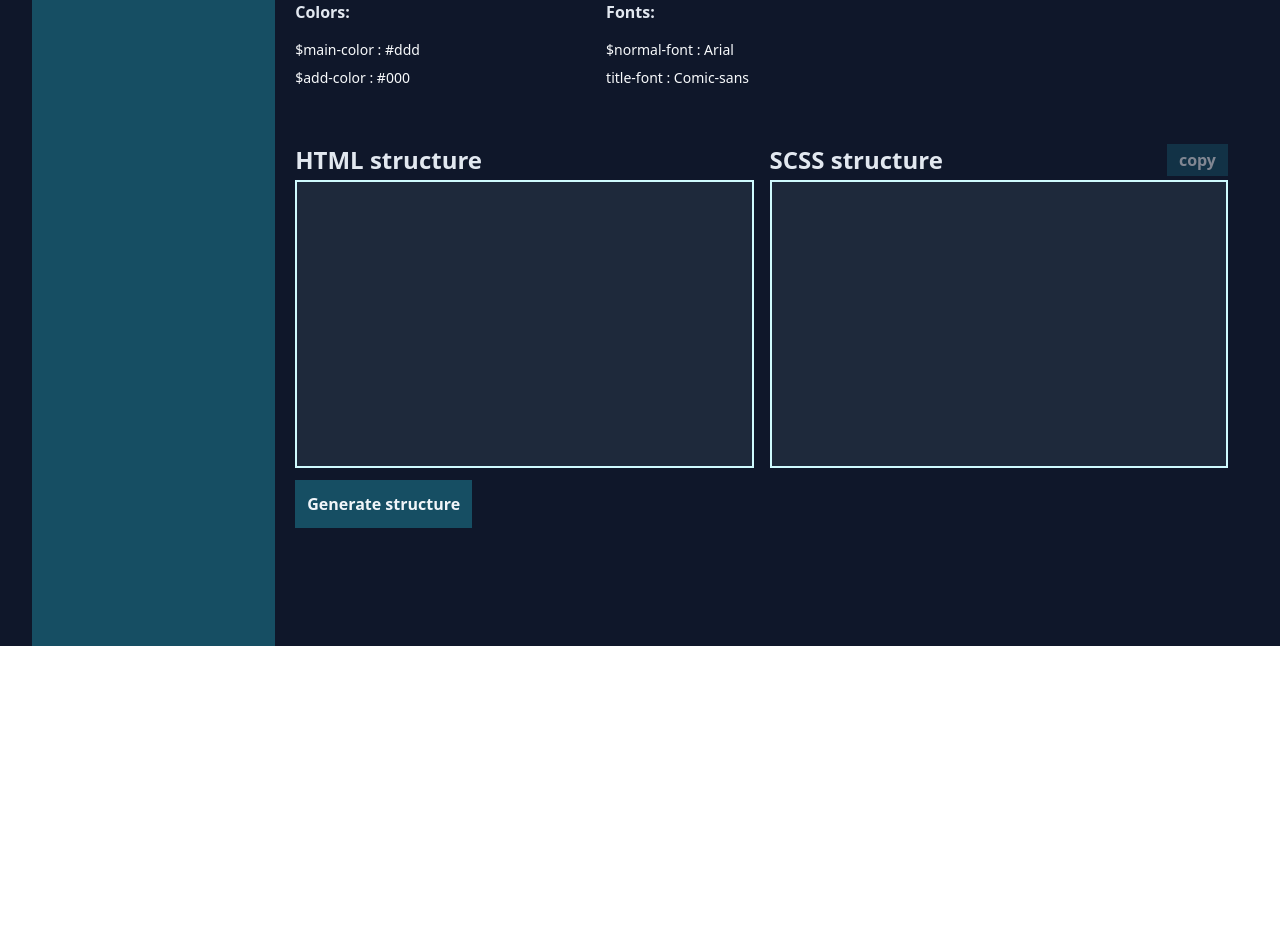
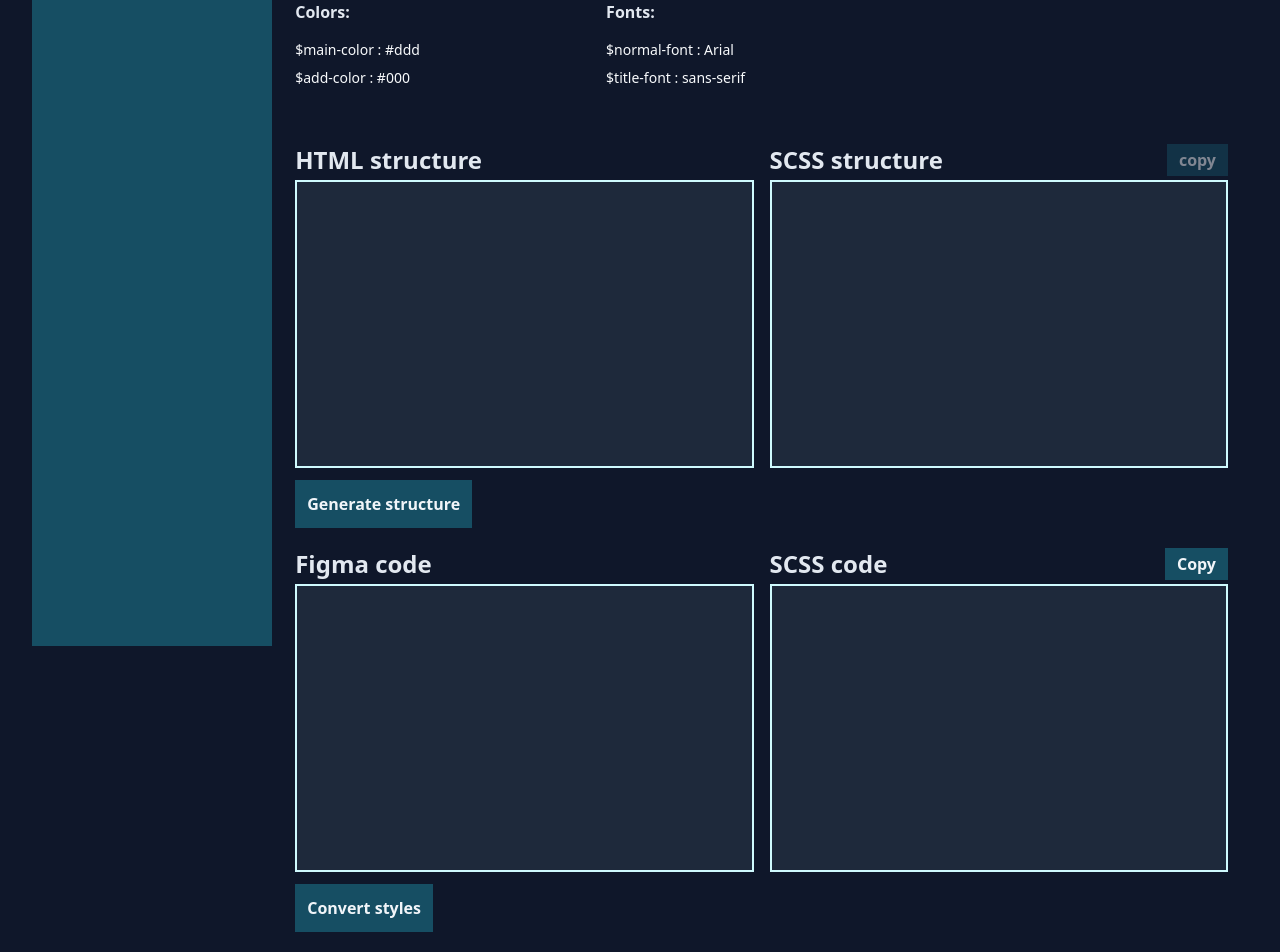
Before and after one commit to juriAndreiczuk/stylesConverter, a Vue app: page / in a window 1280 px wide. Shown: the part 154-1106 px from the top of the page. Before the commit the page ends 800 px from the top, so only its background shows below. Built offline with nearby package versions, Linux system fonts and the light colour scheme.

Commit message:
converter code has been categorized

```diff
--- a/src/App.vue
+++ b/src/App.vue
@@ -2,18 +2,20 @@
 import ProjectsList from './components/ProjectsList.vue'
 import ProjectInfo from './components/ProjectInfo.vue'
 import StructureSection from './components/structure/StructureSection.vue'
+import ConverterSection from './components/converter/ConverterSection.vue'
 </script>
 
 <template>
   <main class="bg-slate-900 font-bold">
     <div class="container mx-auto">
       <div class="flex w-full">
-        <div class="w-1/5">
+        <div class="w-1/5 relative">
           <ProjectsList />
         </div>
         <section class="w-4/5">
           <ProjectInfo />
           <StructureSection />
+          <ConverterSection />
         </section>
       </div>
     </div>
--- a/src/components/ProjectsList.vue
+++ b/src/components/ProjectsList.vue
@@ -5,7 +5,7 @@ const projectsStore = useProjectsStore()
 </script>
 
 <template>
-  <aside class="bg-cyan-900 px-4 py-7 min-h-screen">
+  <aside class="bg-cyan-900 px-4 py-7 min-h-screen fixed w-[240px] z-10">
     <h2 class="font-bold pb-5 text-3xl text-stone-50">Projects:</h2>
     <ul>
       <li
--- /dev/null
+++ b/src/components/converter/ConverterSection.vue
@@ -0,0 +1,39 @@
+<script setup>
+import useCovcerterDivide from './../../use/converter/converterDivide'
+const {inputCode, convertToScss} = useCovcerterDivide()
+</script>
+
+<template>
+  <div class="px-5 py7">
+    <div class="columns-2 pb-5">
+      <div>
+        <h2 class="font-bold pb-1 text-2xl text-slate-200">Figma code</h2>
+        <textarea
+          v-model="inputCode"
+          ref="textArea"
+          class="h-72 w-full resize-none py-3 px-5 text-1xl border-2 text-slate-200 bg-slate-800 border-cyan-100 block"
+        >
+        </textarea>
+        <div>
+          <button
+            @click="convertToScss"
+            class="bg-cyan-900 p-3 text-1xl text-slate-100 mt-3"
+          >
+          Convert styles</button>
+        </div>
+      </div>
+      <div>
+        <div class="flex justify-between align-middle w-full relative pb-1">
+          <h2 class="font-bold text-2xl text-slate-200">SCSS code</h2>
+          <button
+            class="bg-cyan-900 px-3 text-1xl text-slate-100"
+          >Copy</button>
+        </div>
+        <pre
+          class="block overflow-auto h-72 w-full text-1xl py-3 px-5 border-2 text-slate-200 bg-slate-800 border-cyan-100"
+          ></pre
+        >
+      </div>
+    </div>
+  </div>
+</template>
--- a/src/stores/projects.js
+++ b/src/stores/projects.js
@@ -22,8 +22,8 @@ export const useProjectsStore = defineStore('projects', () => {
           value: 'Arial'
         },
         {
-          name: 'title-font',
-          value: 'Comic-sans'
+          name: '$title-font',
+          value: 'sans-serif'
         }
       ],
     },
--- /dev/null
+++ b/src/use/converter/converterDivide.js
@@ -0,0 +1,37 @@
+import { ref, computed } from 'vue'
+import { useProjectsStore } from '../../stores/projects'
+
+const useConverterDivide = () => {
+  const projectStore = useProjectsStore()
+  const inputCode = ref(``)
+
+  const inputArray = computed(() => inputCode.value
+    .replace(/\n/g, '')
+    .split(';')
+    .map(str => str.trim())
+    .filter(str => str !== '')
+  )
+
+  const inputVariables = computed(() => inputArray.value
+    .map(str => {
+      const strName = str.slice(0, str.indexOf(':')).trim()
+      const strVal = str.slice(str.indexOf(':') + 1).trim()
+      const { colors, fonts } = projectStore.activeProjectInfo
+      const values = [...colors, ...fonts]
+      const index = values.findIndex(c => strVal === c.value)
+      return index !== -1 ? `${strName}: ${values[index].name}` : `${strName}: ${strVal}`
+    })
+  )
+
+  const getValues = values =>
+    inputVariables.value
+      .filter(item => values.find(val => val === item.slice(0, item.indexOf(':'))))
+
+  const textArray = computed(() => getValues(['font-size', 'font-family', 'color', 'line-height']))
+  const indentArray = computed(() => getValues(['padding', 'margin']))
+  const sizeArray = computed(() => getValues(['width', 'height']))
+
+  return { inputCode, textArray, indentArray, sizeArray }
+}
+
+export default useConverterDivide
```
